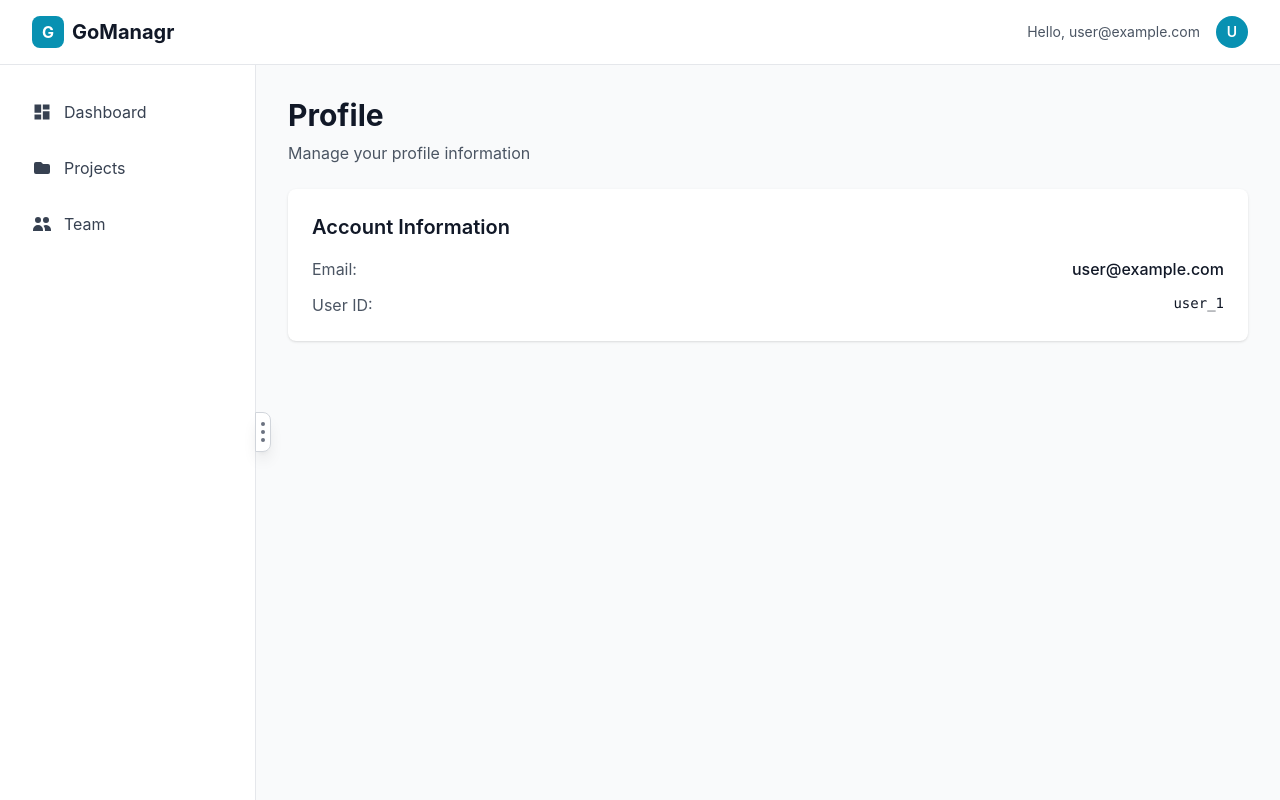
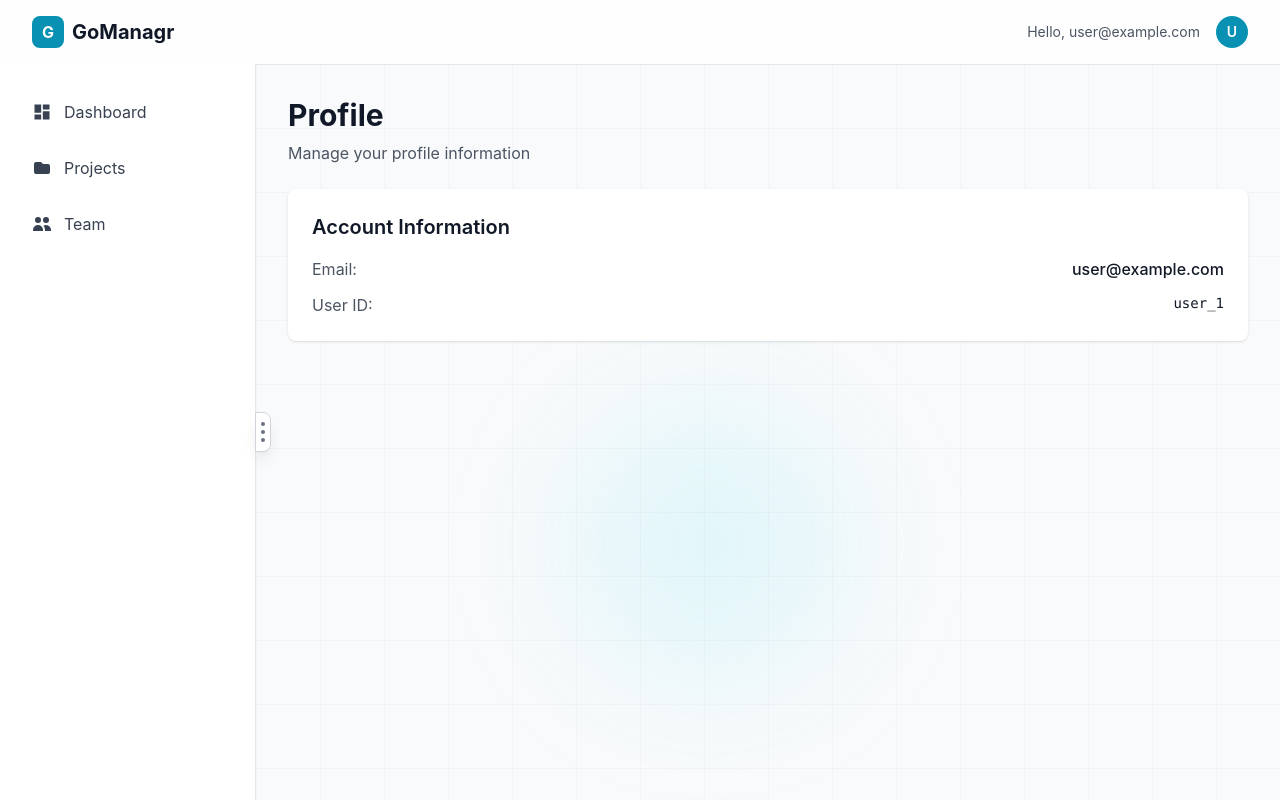
Before and after one commit to lotusms/gomanagr, a Next.js app: page /profile in a window 1280 px wide. Built offline with nearby package versions, Linux system fonts and the light colour scheme; no server answers; the database is empty; sample sign-in values are in the browser's storage.

Commit message:
icons in the dashboard

```diff
--- a/components/layouts/DashboardLayout.js
+++ b/components/layouts/DashboardLayout.js
@@ -146,9 +146,15 @@ export default function DashboardLayout({ children, title = 'Dashboard' }) {
   ];
 
   return (
-    <div className="min-h-screen bg-gray-50 flex flex-col h-screen">
+    <div className="min-h-screen bg-gray-50 flex flex-col h-screen relative overflow-hidden">
+      {/* Same grid background as public pages */}
+      <div className="absolute inset-0 z-0 overflow-hidden pointer-events-none" aria-hidden>
+        <div className="absolute top-1/2 right-1/3 w-72 h-72 bg-primary-400/10 rounded-full blur-3xl" />
+        <div className="absolute inset-0 bg-[linear-gradient(to_right,#00000006_1px,transparent_1px),linear-gradient(to_bottom,#00000006_1px,transparent_1px)] bg-[size:4rem_4rem]" />
+      </div>
+
       {/* Top Navigation Bar */}
-      <header className="bg-white border-b border-gray-200 sticky top-0 z-50 flex-shrink-0">
+      <header className="relative z-10 bg-white/80 backdrop-blur-sm border-b border-gray-200 sticky top-0 flex-shrink-0">
         <div className="flex items-center justify-between px-4 sm:px-6 lg:px-8 h-16">
           <div className="flex items-center space-x-3">
             <Link href="/" className="flex items-center space-x-2">
@@ -225,7 +231,7 @@ export default function DashboardLayout({ children, title = 'Dashboard' }) {
         </div>
       </header>
 
-      <div className="flex flex-1 min-h-0 overflow-hidden">
+      <div className="relative z-10 flex flex-1 min-h-0 overflow-hidden">
         {/* Sidebar */}
         <aside
           className={`${
@@ -240,8 +246,7 @@ export default function DashboardLayout({ children, title = 'Dashboard' }) {
           <button
             onClick={() => setSidebarOpen(!sidebarOpen)}
             className="hidden lg:flex absolute right-0 top-1/2 -translate-y-1/2 translate-x-full w-4 h-10 bg-white border border-gray-300 rounded-tr-lg rounded-br-lg shadow-lg hover:shadow-xl transition-all duration-200 items-center justify-center group hover:bg-gray-50 z-50 ml-2 cursor-pointer"
-            aria-label="Toggle sidebar"
-          >
+            aria-label="Toggle sidebar">
             <div className="flex flex-col gap-1">
               <div className="size-1 rounded-full bg-gray-500 group-hover:bg-primary-500 transition-all duration-300"></div>
               <div className="size-1 rounded-full bg-gray-500 group-hover:bg-primary-500 transition-all duration-300"></div>
--- a/pages/dashboard.js
+++ b/pages/dashboard.js
@@ -1,10 +1,30 @@
 import Head from 'next/head';
+import { useEffect, useState } from 'react';
 import { useAuth } from '@/client/lib/AuthContext';
+import { getUserAccount } from '@/client/services/userService';
 import ProtectedRoute from '@/components/ProtectedRoute';
 import DashboardLayout from '@/components/layouts/DashboardLayout';
+import { HiFolder, HiClipboardList, HiUsers, HiCheckCircle } from 'react-icons/hi';
+
+function getWelcomeName(account, email = '') {
+  const first = (account?.firstName ?? '').trim();
+  if (first) return first;
+  if (email) return email.split('@')[0];
+  return '';
+}
 
 function DashboardContent() {
   const { currentUser } = useAuth();
+  const [userAccount, setUserAccount] = useState(null);
+
+  useEffect(() => {
+    if (!currentUser?.uid) return;
+    getUserAccount(currentUser.uid)
+      .then((data) => setUserAccount(data || null))
+      .catch(() => setUserAccount(null));
+  }, [currentUser?.uid]);
+
+  const welcomeName = getWelcomeName(userAccount, currentUser?.email ?? '');
 
   return (
     <>
@@ -17,7 +37,7 @@ function DashboardContent() {
         {/* Welcome Section */}
         <div>
           <h1 className="text-3xl font-bold text-gray-900 mb-2">
-            Welcome back{currentUser?.email ? `, ${currentUser.email.split('@')[0]}` : ''}!
+            Welcome back{welcomeName ? `, ${welcomeName}` : ''}!
           </h1>
           <p className="text-gray-600">
             Here's what's happening with your account today.
@@ -27,10 +47,10 @@ function DashboardContent() {
         {/* Stats Grid */}
         <div className="grid grid-cols-1 md:grid-cols-2 lg:grid-cols-4 gap-6">
           {[
-            { title: 'Total Projects', value: '12', change: '+2', color: 'bg-blue-500' },
-            { title: 'Active Tasks', value: '8', change: '+3', color: 'bg-green-500' },
-            { title: 'Team Members', value: '24', change: '+1', color: 'bg-primary-500' },
-            { title: 'Completed', value: '156', change: '+12', color: 'bg-orange-500' },
+            { title: 'Total Projects', value: '12', change: '+2', color: 'bg-blue-500', Icon: HiFolder },
+            { title: 'Active Tasks', value: '8', change: '+3', color: 'bg-green-500', Icon: HiClipboardList },
+            { title: 'Team Members', value: '24', change: '+1', color: 'bg-primary-500', Icon: HiUsers },
+            { title: 'Completed', value: '156', change: '+12', color: 'bg-orange-500', Icon: HiCheckCircle },
           ].map((stat, index) => (
             <div key={index} className="bg-white rounded-lg shadow p-6">
               <div className="flex items-center justify-between">
@@ -38,8 +58,8 @@ function DashboardContent() {
                   <p className="text-sm font-medium text-gray-600">{stat.title}</p>
                   <p className="text-2xl font-bold text-gray-900 mt-2">{stat.value}</p>
                 </div>
-                <div className={`${stat.color} w-12 h-12 rounded-lg flex items-center justify-center text-white text-xl`}>
-                  📊
+                <div className={`${stat.color} w-12 h-12 rounded-lg flex items-center justify-center text-white`}>
+                  <stat.Icon className="w-6 h-6" />
                 </div>
               </div>
               <p className="text-sm text-green-600 mt-4">{stat.change} from last month</p>
```
